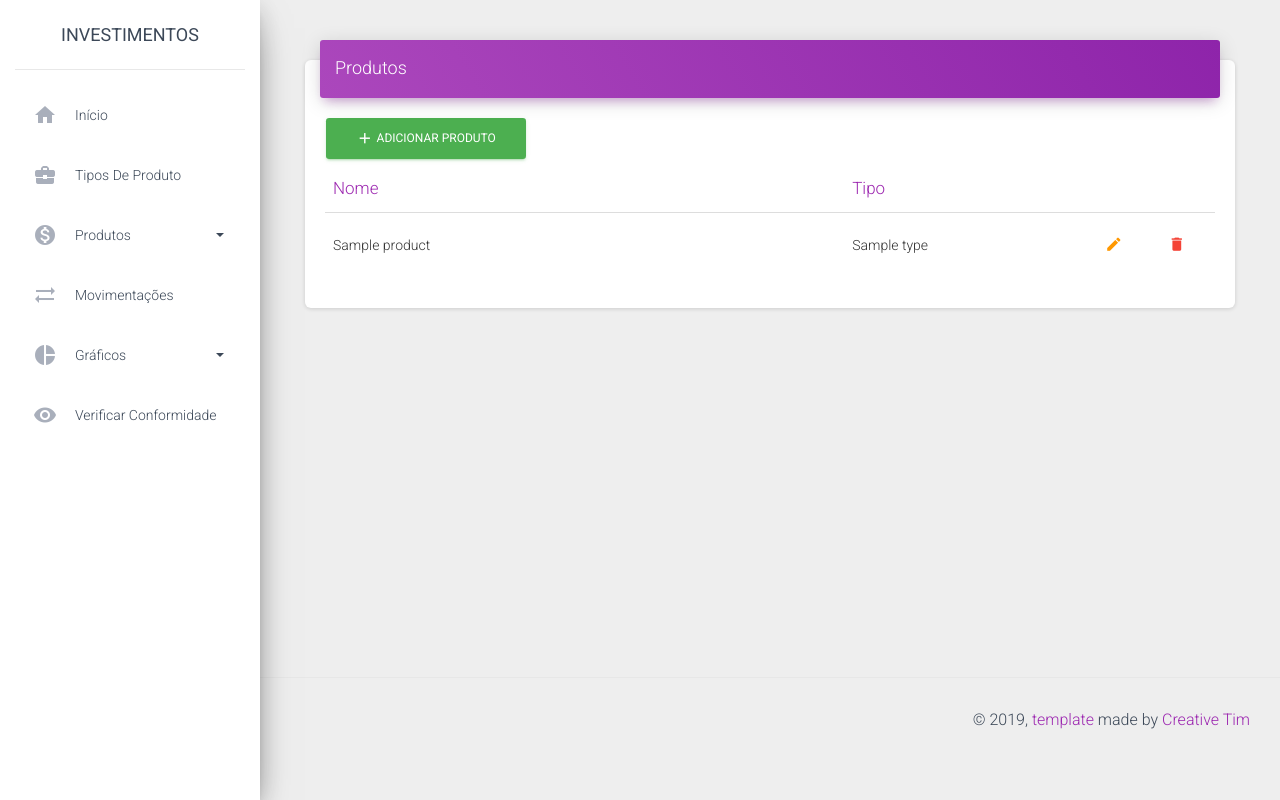
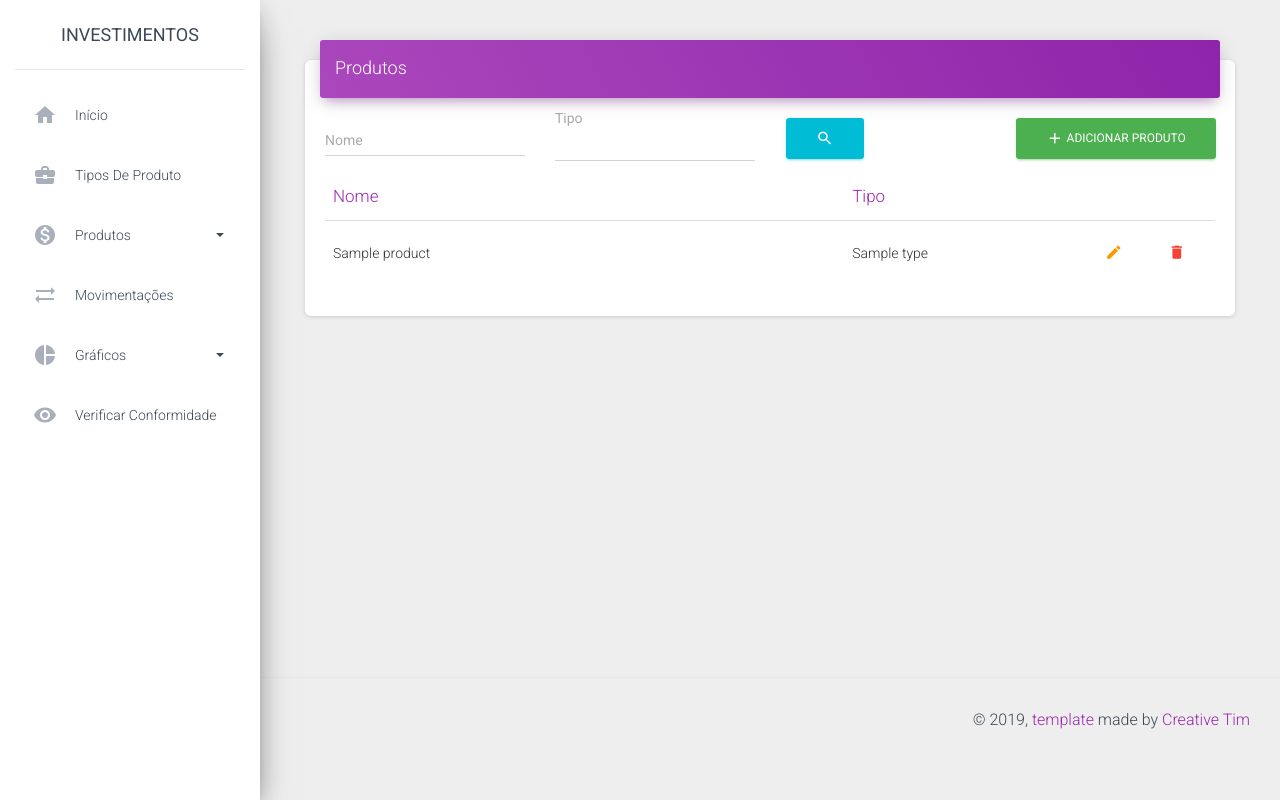
Before and after one commit to vslourenco/investments, a PHP site: template templates/product_index.twig in a window 1280 px wide. Run offline with PHP 8.4, Linux system fonts and the light colour scheme; the template is opened without the code that fills it: most values are stand-ins (such as "Sample title", 1, 10 or a date in 2020); some libraries are stand-ins or nearby versions.

Commit message:
Adding filter at product list

```diff
--- a/templates/product_index.twig
+++ b/templates/product_index.twig
@@ -12,9 +12,35 @@
             </div>
             <div class="card-body">
                 <div class="row">
-                    <div class="col-md-4">
+                    <form method="GET" action="{{ path_for('products.index') }}" class="col-md-9">
+                        <div class="row">
+                            <div class="col-md-4">
+                                <div class="form-group bmd-form-group">
+                                    <label class="bmd-label-floating">Nome</label>
+                                    <input class="form-control" name="name" value="{{ product.name }}" type="text">
+                                </div>
+                            </div>
+                            <div class="col-md-4">
+                                <div class="form-group bmd-form-group">
+                                    <label class="bmd-label-static">Tipo</label>
+                                    <select class="form-control custom-select" name="product_type">
+                                        <option value=""></option>
+                                        {% for product_type in product_types %}
+                                            <option value="{{ product_type.id }}" {{ product_type.id==product.product_type_id ? "selected" : "" }}>{{ product_type.name }}</option>
+                                        {% endfor %}
+                                    </select>
+                                </div>
+                            </div>
+                            <div class="col-md-1">
+                                <button class="btn btn-info" type="submit">
+                                    <i class="material-icons">search</i>
+                                </button>
+                            </div>
+                        </div>
+                    </form>
+                    <div class="col-md-3">
                         <a href="{{ path_for('products.create') }}">
-                            <button class="btn btn-success">
+                            <button class="btn btn-success" type="button">
                                 <i class="material-icons">add</i>
                                 Adicionar Produto
                             </button>
```
Also changed, not shown: src/controllers/ProductController.php (+12 -2 lines).
